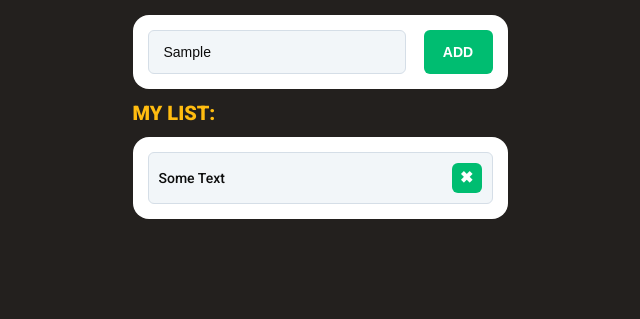
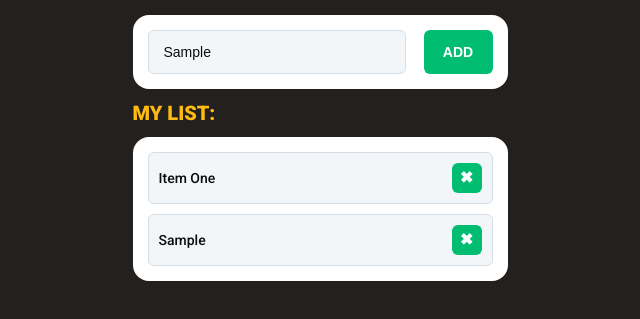
Before and after one commit to nflorijan/MyToDoList-HTML-CSS-JS, a website: page index.html in a window 1280 px wide. Both pictures are taken after typing "Sample" into the empty fields and a click on the button "Add". Shown: the part 121-440 px from the top of the page, without its empty margins (320-960 px from the left). Drawn offline with Linux system fonts and the light colour scheme.

Commit message:
Adding functionality to My To Do List

```diff
--- a/index.html
+++ b/index.html
@@ -16,12 +16,14 @@
             <input id="add-item-button" type="button" value="Add" class="add-item-button">
         </form>
         <h3 class="add-item-list-title">My List:</h3>
-        <ul class="add-item-list">
+        <ul id='item-list' class="add-item-list">
             <li class="add-item-list-item">
-                <span class="list-item-text">Some Text</span>
+                <span class="list-item-text">Item One</span>
                 <a href="#" class="list-item-button">&#10006;</a>
             </li>
         </ul>
     </div>
+
+    <script src="./js/script.js"></script>
 </body>
 </html>
--- /dev/null
+++ b/js/script.js
@@ -0,0 +1,39 @@
+const addButton = document.getElementById('add-item-button');
+const addItemInput = document.getElementById('add-item-text');
+const itemList = document.getElementById('item-list');
+let deleteButtons = document.querySelectorAll('.list-item-button')
+
+function asignEventListeners() {
+    deleteButtons.forEach(button => button.addEventListener('click', halndeItemClickButton));
+}
+
+function getInputValue() {
+   return addItemInput.value;
+}
+
+function createNewListItem(text) {
+    const newListItem = `
+        <li class="add-item-list-item">
+            <span class="list-item-text">${text}</span>
+            <a href="#" class="list-item-button">&#10006;</a>
+        </li>
+    `;
+    return newListItem;
+}
+
+addButton.addEventListener('click', function() {
+    const inputValue = getInputValue();
+    const newListItem = createNewListItem(inputValue);
+
+    itemList.innerHTML += newListItem;
+    deleteButtons = document.querySelectorAll('.list-item-button')
+    asignEventListeners();
+});
+
+function halndeItemClickButton(event) {
+    const button = event.currentTarget;
+    const item = button.closest('.add-item-list-item');
+    item.remove();
+}
+
+asignEventListeners();
```
